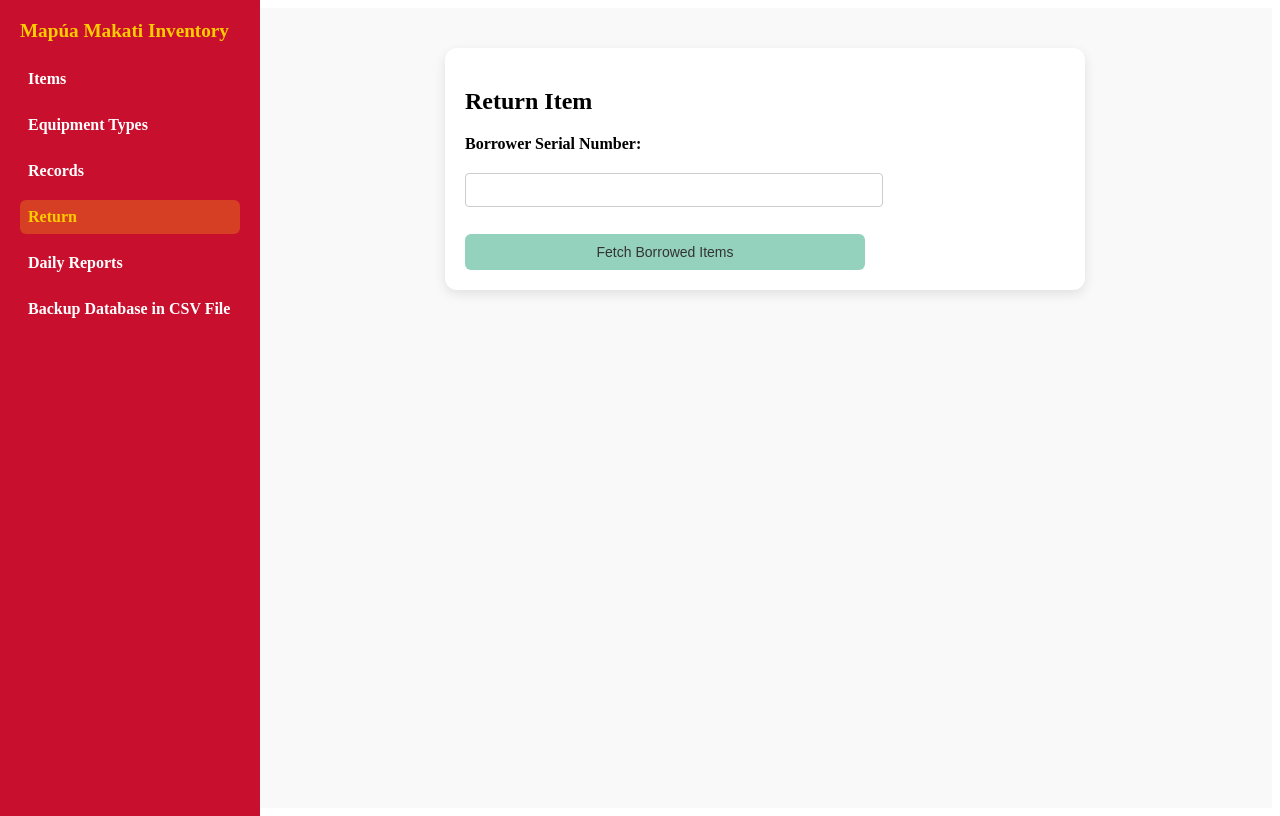
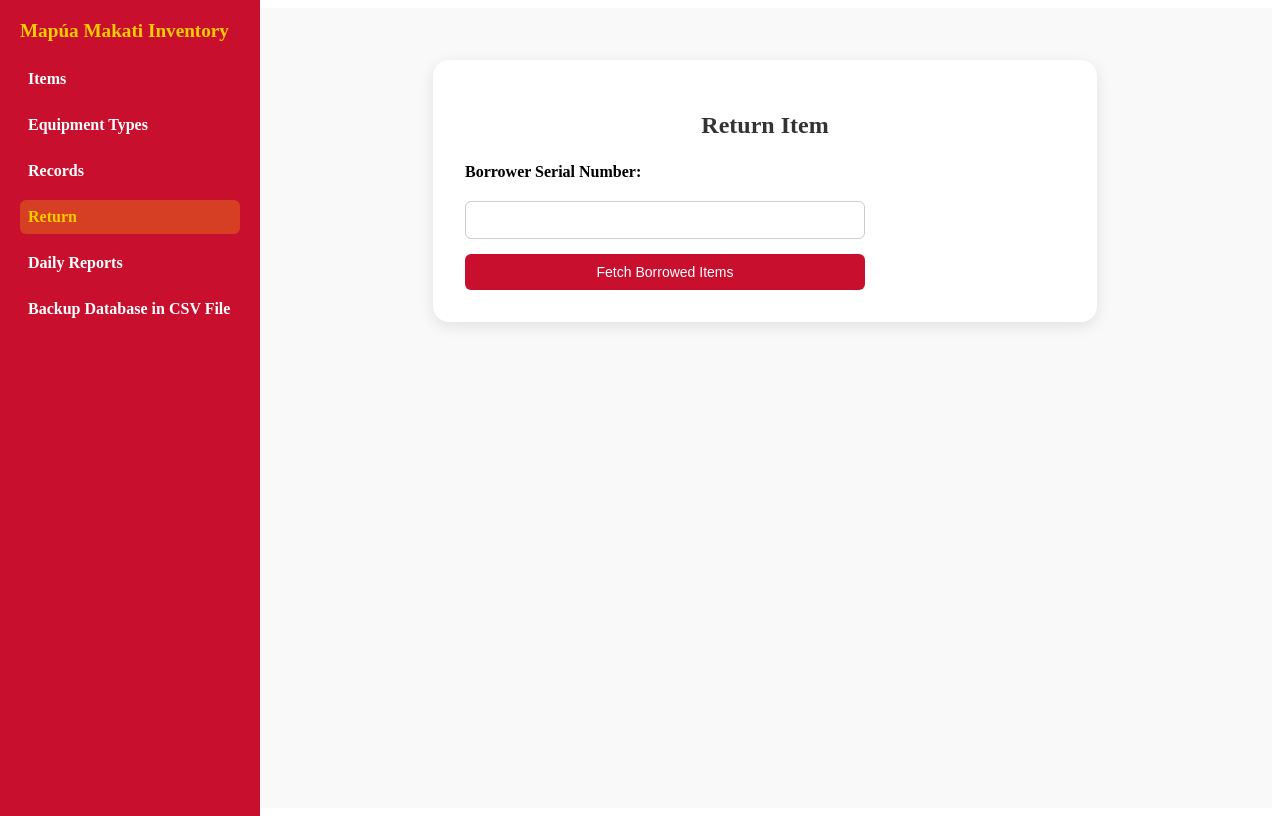
Before and after one commit to ent1tyGH/Mapua-Inventory, an Angular app in the folder frontend/: page /return in a window 1280 px wide. Built offline with nearby package versions, Linux system fonts and the light colour scheme.

Commit message:
added css to return page

```diff
--- a/frontend/src/app/components/return/return.component.css
+++ b/frontend/src/app/components/return/return.component.css
@@ -1,110 +1,126 @@
-.btn-return {
-  background: #005f73;
-  color: white;
-  padding: 10px 18px;
-  border: none;
-  border-radius: 6px;
-  cursor: pointer;
-  transition: 0.3s;
-}
-
-.btn-borrow:hover {
-  background: #0a9396;
-}
-
-.btn-confirm {
-  background: #94d2bd;
-  color: #333;
-  padding: 10px 18px;
-  border: none;
-  border-radius: 6px;
-  cursor: pointer;
-}
-
-.btn-confirm:hover {
-  background: #76c7aa;
-}
-
 .container {
   display: flex;
   justify-content: center;
-  margin-top: 20px;
+  padding: 2rem;
 }
 
 .form-card {
-  background: #fff;
-  border-radius: 12px;
-  padding: 20px;
-  box-shadow: 0 4px 12px rgba(0,0,0,0.1);
-  width: 90%;
+  background: #ffffff;
+  border-radius: 16px;
+  box-shadow: 0 4px 15px rgba(0, 0, 0, 0.1);
+  padding: 2rem;
+  width: 100%;
   max-width: 600px;
 }
 
-.toast-message {
-  background-color: #2e7d32;
-  color: white;
-  padding: 12px 20px;
-  border-radius: 6px;
-  margin-bottom: 15px;
+h2, h3 {
   text-align: center;
-  font-weight: bold;
-  box-shadow: 0 2px 6px rgba(0, 0, 0, 0.2);
-  animation: fadeInOut 3s forwards;
+  margin-bottom: 1.5rem;
+  color: #333;
 }
 
-@keyframes fadeInOut {
-  0% { opacity: 0; transform: translateY(-10px); }
-  10% { opacity: 1; transform: translateY(0); }
-  90% { opacity: 1; transform: translateY(0); }
-  100% { opacity: 0; transform: translateY(-10px); }
+ul {
+  list-style: none;
+  padding: 0;
+  margin: 0;
 }
 
-/* Extend styling for inputs & textarea */
-form input,
-form textarea {
-  width: 100%;
-  padding: 8px;
-  margin-bottom: 12px;
-  border-radius: 4px;
-  border: 1px solid #ccc;
+li {
+  background: #f9f9f9;
+  border: 1px solid #ddd;
+  border-radius: 12px;
+  padding: 1rem;
+  margin-bottom: 1rem;
+  display: flex;
+  flex-direction: column;
+  gap: 0.5rem;
+  transition: background 0.2s, transform 0.2s;
 }
 
-form textarea {
-  resize: vertical;
+li:hover {
+  background: #f1f1f1;
+  transform: translateY(-2px);
 }
 
-/* Toast-style message */
-.toast-message {
-  background-color: #2e7d32; /* green for success */
-  color: white;
-  padding: 12px 20px;
-  border-radius: 6px;
-  margin-bottom: 15px;
-  text-align: center;
-  font-weight: bold;
-  box-shadow: 0 2px 6px rgba(0, 0, 0, 0.2);
-  animation: fadeInOut 3s forwards;
-}
-
-/* Animation for fading in/out */
-@keyframes fadeInOut {
-  0% { opacity: 0; transform: translateY(-10px); }
-  10% { opacity: 1; transform: translateY(0); }
-  90% { opacity: 1; transform: translateY(0); }
-  100% { opacity: 0; transform: translateY(-10px); }
+li strong {
+  font-size: 1.1rem;
+  color: #222;
 }
 
 .return-form {
-  margin-top: 8px;
   display: flex;
   flex-direction: column;
-  gap: 4px;
+  gap: 0.5rem;
+}
+
+.return-form label {
+  font-weight: 500;
+  color: #555;
 }
 
 .return-form input,
 .return-form select {
-  padding: 4px;
-  border-radius: 4px;
+  padding: 0.5rem;
+  border-radius: 8px;
   border: 1px solid #ccc;
-  width: 200px;
+  font-size: 0.95rem;
 }
+
+.return-form input:focus,
+.return-form select:focus {
+  outline: none;
+  border-color: #b30000;
+  box-shadow: 0 0 4px rgba(179, 0, 0, 0.2);
+}
+
+.return-form button {
+  align-self: flex-start;
+  background-color: #b30000;
+  color: white;
+  border: none;
+  border-radius: 8px;
+  padding: 0.5rem 1rem;
+  cursor: pointer;
+  font-weight: 500;
+  transition: background 0.2s;
+}
+
+.return-form button:hover {
+  background-color: #d11a1a;
+}
+
+.btn-secondary {
+  background-color: #888;
+  color: white;
+  border: none;
+  border-radius: 8px;
+  padding: 0.6rem 1rem;
+  margin-top: 1rem;
+  cursor: pointer;
+  display: block;
+  width: 100%;
+  text-align: center;
+  transition: background 0.2s;
+}
+
+.btn-secondary:hover {
+  background-color: #666;
+}
+
+.toast-message {
+  text-align: center;
+  padding: 0.75rem;
+  border-radius: 8px;
+  margin-bottom: 1rem;
+  font-weight: 500;
+}
+
+.toast-message.success {
+  background-color: #e6f4ea;
+  color: #2e7d32;
+}
+
+.toast-message.error {
+  background-color: #fdecea;
+  color: #c62828;
+}
--- a/frontend/src/app/components/return/return.component.html
+++ b/frontend/src/app/components/return/return.component.html
@@ -49,7 +49,7 @@
         </li>
       </ul>
 
-      <button (click)="resetForm()" class="btn-secondary">← New Return</button>
+      <button (click)="resetForm()" class="btn-secondary">← Back</button>
     </div>
   </div>
 </div>
```
